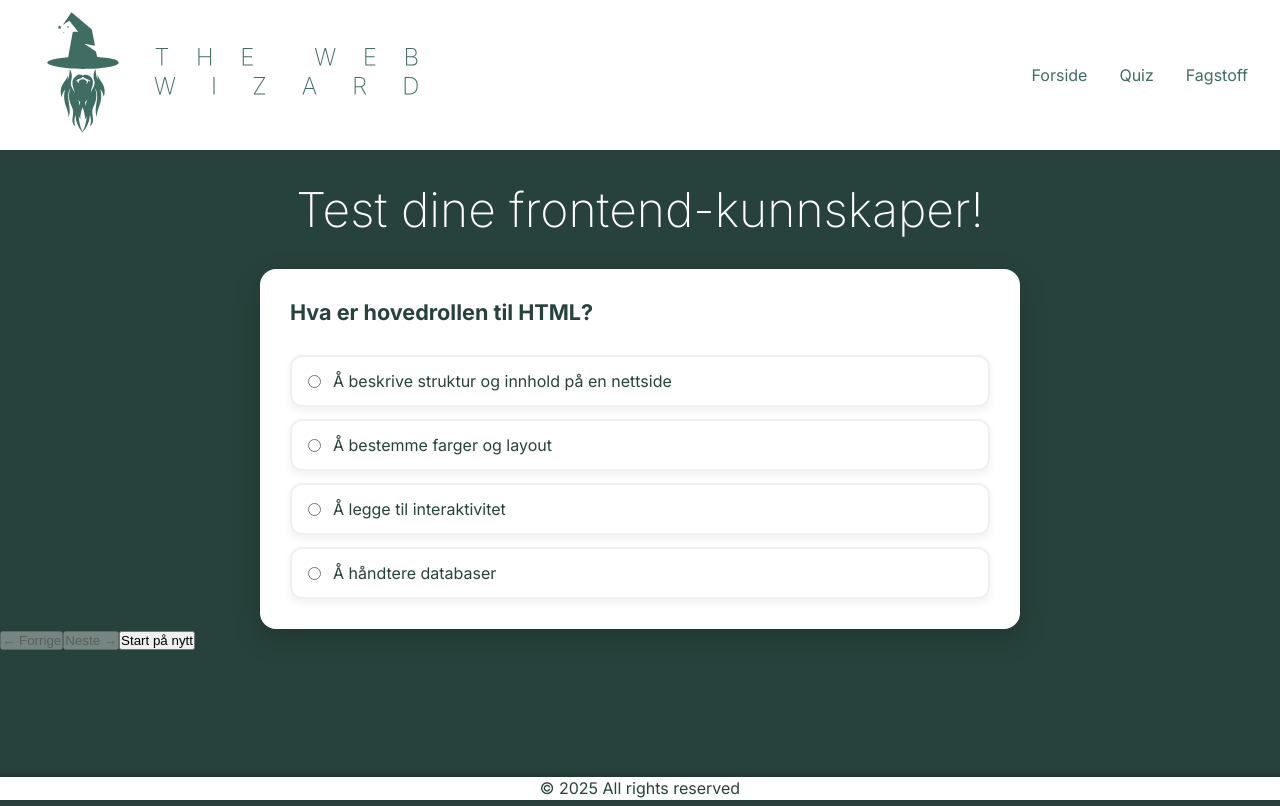
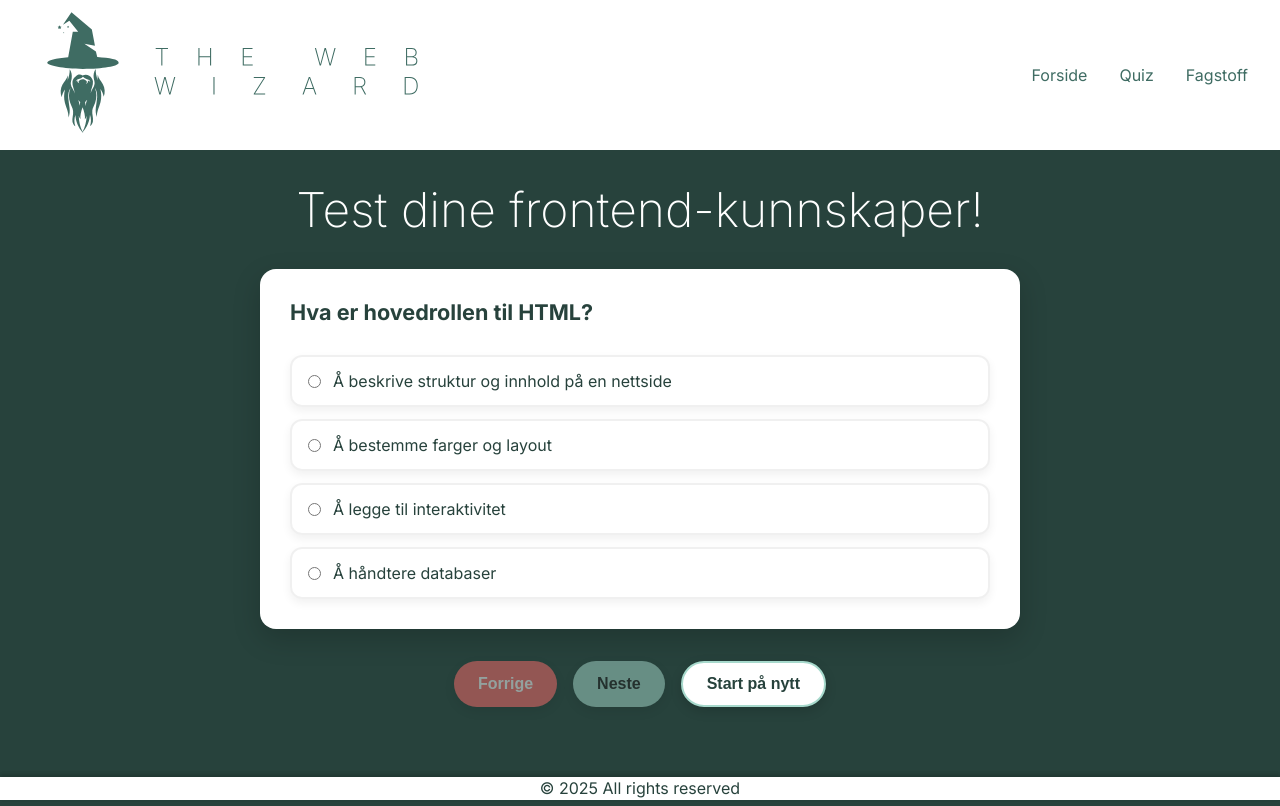
Before and after one commit to alekskosta/arbeidskrav02-aleksander-og-ola, a Next.js app: page /oppgaver in a window 1280 px wide. Built offline with nearby package versions, Linux system fonts and the light colour scheme.

Commit message:
css: styling av NavButtons

```diff
--- a/app/globals.css
+++ b/app/globals.css
@@ -5,6 +5,7 @@
   --color-btn-main: #a7d9cc;
   --color-btn-sec: #ff6b6b;
   --color-btn-text: #222222;
+  --color-btn-text-sec: #FFFFFF;
 }
 
 * {
--- /dev/null
+++ b/components/quiz/NavButtons.module.css
@@ -0,0 +1,40 @@
+.container {
+  display: flex;
+  justify-content: center;
+  gap: 1rem;
+  margin-top: 2rem;
+}
+
+.button {
+  padding: 0.75rem 1.5rem;
+  border-radius: 999px;
+  border: none;
+  font-size: 1rem;
+  font-weight: 600;
+  cursor: pointer;
+  transition: transform 0.4s ease;
+  box-shadow: 0 4px 12px rgba(0, 0, 0, 0.15);
+}
+.button:hover:not(:disabled) {
+    transform:scale(1.03)
+}
+
+.button:disabled {
+  opacity: 0.5;
+  cursor: not-allowed;
+}
+.prev {
+  background-color: var(--color-btn-sec);
+  color: var(--color-btn-text-sec);
+}
+
+.next {
+  background-color: var(--color-btn-main);
+  color: var(--color-btn-text);
+}
+
+.restart {
+  background-color: var(--color-bg-light);
+  color: var(--color-text);
+  border: 2px solid var(--color-btn-main);
+}
--- a/components/quiz/NavButtons.tsx
+++ b/components/quiz/NavButtons.tsx
@@ -1,4 +1,6 @@
 "use client";
+
+import styles from "./NavButtons.module.css";
 
 type Props = {
   onPrev: () => void;
@@ -18,14 +20,28 @@ export default function NavButtons({
   canProceed,
 }: Props) {
   return (
-    <div>
-      <button onClick={onPrev} disabled={isFirst}>
-        ← Forrige
+    <div className={styles.container}>
+      <button
+        onClick={onPrev}
+        disabled={isFirst}
+        className={`${styles.button} ${styles.prev}`}
+      >
+        Forrige
       </button>
-      <button onClick={onNext} disabled={!canProceed}>
-        {isLast ? "Vis resultat" : "Neste →"}
+
+      <button
+        onClick={onNext}
+        disabled={!canProceed}
+        className={`${styles.button} ${styles.next}`}
+      >
+        {isLast ? "Vis resultat" : "Neste"}
       </button>
-      <button onClick={onRestart} type="button">
+
+      <button
+        onClick={onRestart}
+        type="button"
+        className={`${styles.button} ${styles.restart}`}
+      >
         Start på nytt
       </button>
     </div>
```
